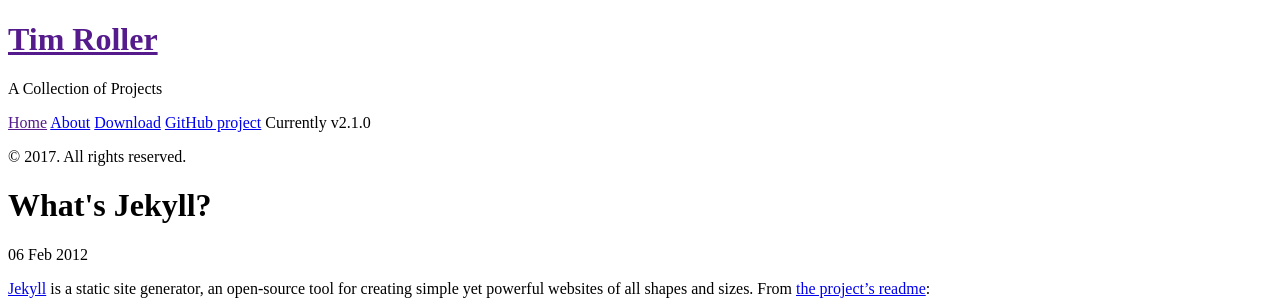
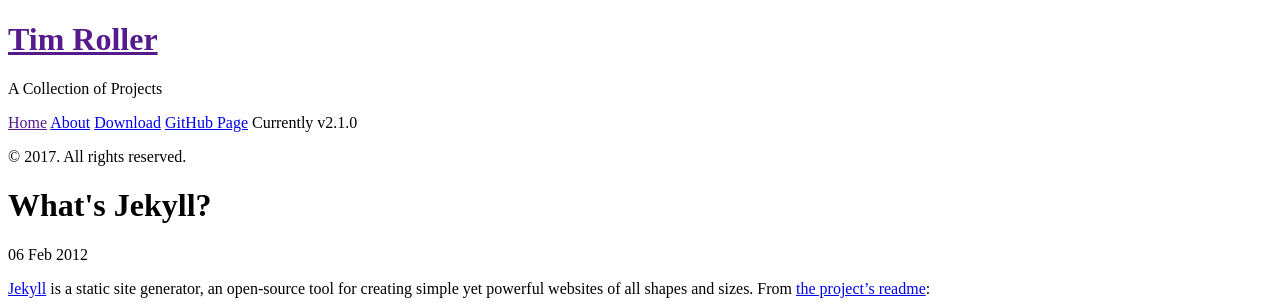
Before and after one commit to TimRoller/TimRoller.github.io, a Jekyll site: the page built from _posts/2012-02-06-whats-jekyll.md, in a window 1280 px wide. Shown: the top 306 px of the page. Built offline with Jekyll 4.4.1, drawn with Linux system fonts in a browser that asks for light colours.

Commit message:
Update sidebar.html

```diff
--- a/_includes/sidebar.html
+++ b/_includes/sidebar.html
@@ -27,7 +27,7 @@
       {% endfor %}
 
       <a class="sidebar-nav-item" href="{{ site.github.repo }}/archive/v{{ site.version }}.zip">Download</a>
-      <a class="sidebar-nav-item" href="{{ site.github.repo }}">GitHub project</a>
+      <a class="sidebar-nav-item" href="{{ site.github.repo }}">GitHub Page</a>
       <span class="sidebar-nav-item">Currently v{{ site.version }}</span>
     </nav>
 
```
